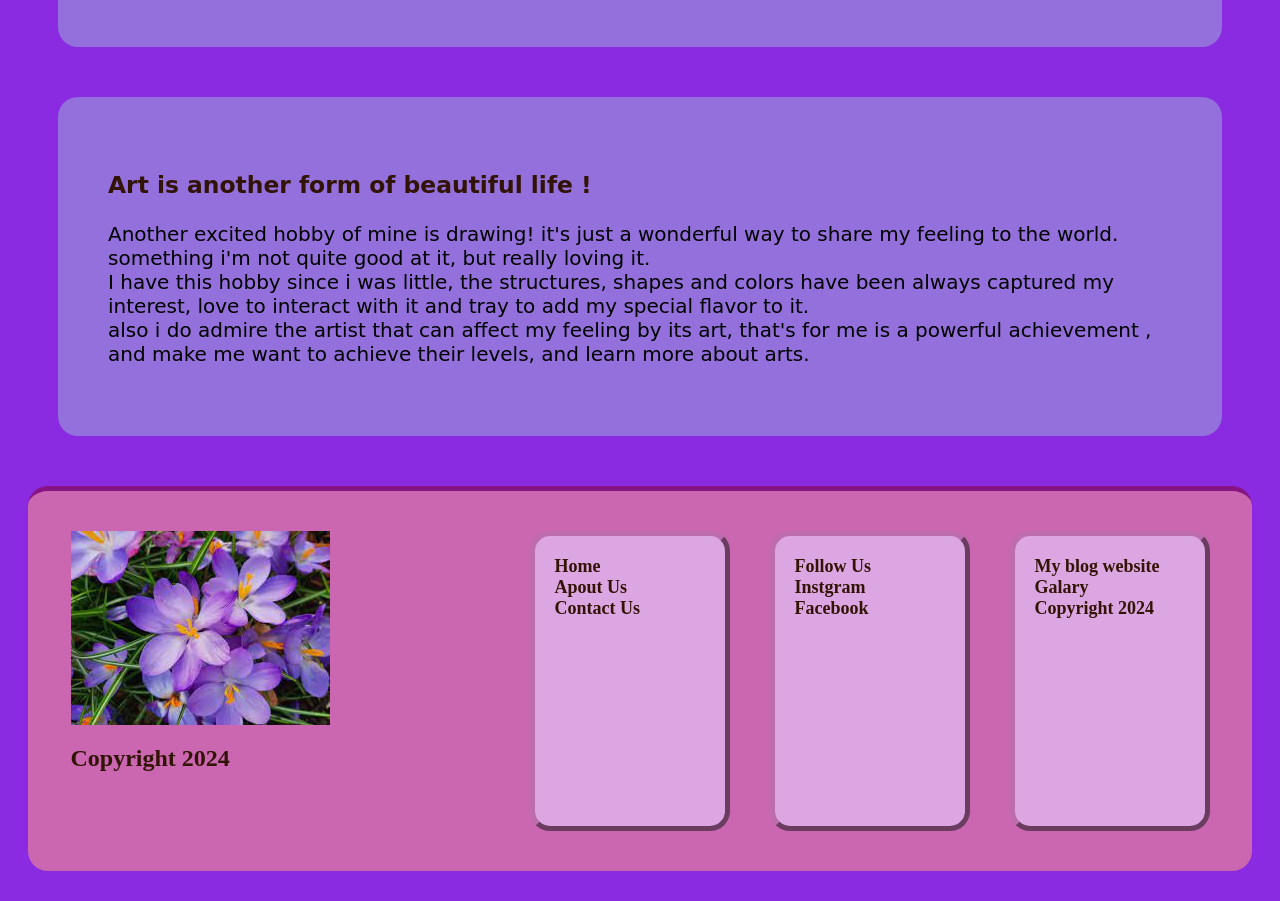
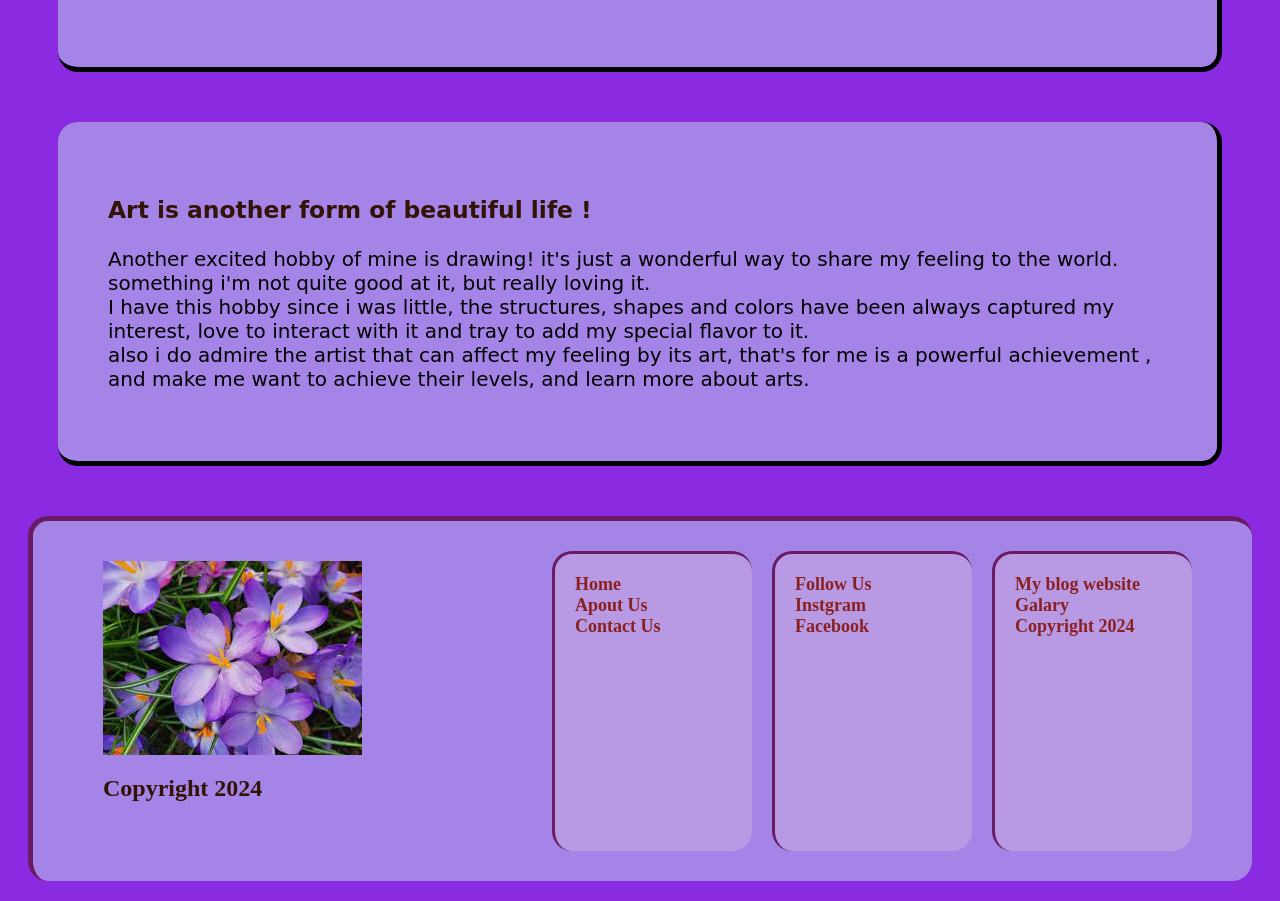
Before and after one commit to Rafa123F/Landing_page, a plain HTML site: page index.html in a window 1280 px wide. Shown: the part 1473-2374 px from the top of the page. Drawn offline with Linux system fonts and the light colour scheme.

Commit message:
third commit

```diff
--- a/css/style.css
+++ b/css/style.css
@@ -27,11 +27,12 @@
 .foot {
     grid-area: ftr;
     display: flex;
-    border-top: 5px solid #861583;
+    border-top: 5px solid #691c61;
+    border-left: 5px solid #691c61;
     border-radius: 20px;
     padding: 20px;
     margin: 20px;
-    background-color: #ca67b0;
+    background-color: #a584e7;
     justify-content: center;
 }
 
@@ -40,11 +41,12 @@
     justify-content: start;
     margin: 50px;
     padding: 20px;
-    color: #e4c9a6;
+    color: #8a2020;
     font-family: monospace;
     border-radius: 20px;
-    border-bottom: 2px solid white;
+    border-bottom: 7px solid #861583;
     font-size: 50px;
+    background-color: #a584e7;
 }
 
 nav {
@@ -67,7 +69,8 @@ ul {
 
 ul>li {
     background-color: #dca6e2;
-    border: 10px;
+    border-bottom: 5px solid;
+    border-right: 5px solid;
     border-radius: 15px;
     padding: 10px;
     margin: 5px;
@@ -75,8 +78,10 @@ ul>li {
 }
 
 article {
+    border-bottom: 5px solid;
+    border-right: 5px solid;
     border-radius: 20px;
-    background-color: mediumpurple;
+    background-color: #a584e7;
     padding: 50px;
     margin: 50px;
     font-size: 20px;
@@ -90,38 +95,42 @@ article>h1 {
 h1,
 h2,
 h3 {
-    background-color: mediumpurple;
+    background-color: #a584e7;
     color: #e4c9a6;
 }
 
 p {
-    background-color: mediumpurple;
+    background-color: #a584e7;
 }
 
 .imgflw {
     margin: 10px;
     display: flex;
     flex-direction: column;
-    background-color: #ca67b0;
+    background-color: #a584e7;
     padding: 10px;
     padding-right: 170px;
     ;
 }
 
 .copyr {
-    background-color: #ca67b0;
+    background-color: #a584e7;
 }
 
 .box {
     display: flex;
     width: 200px;
     height: 300px;
-    border: 5px solid #bd6cad;
+    border-top: 3px solid #691c61;
+    border-left: 3px solid #691c61;
+    border-bottom: 0px;
+    border-right: 0px;
     border-radius: 20px;
     font-size: large;
     align-items: start;
-    background-color: #dca6e2;
+    background-color: #caade28a;
     border-style: outset;
+    color: #8a2020;
 }
 
 .box>h1,
@@ -139,17 +148,17 @@ h3 {
 #one {
     order: 1;
     padding: 20px;
-    margin: 20px;
+    margin: 10px;
 }
 
 #two {
     order: 2;
     padding: 20px;
-    margin: 20px;
+    margin: 10px;
 }
 
 #three {
     order: 3;
     padding: 20px;
-    margin: 20px;
+    margin: 10px;
 }
```
